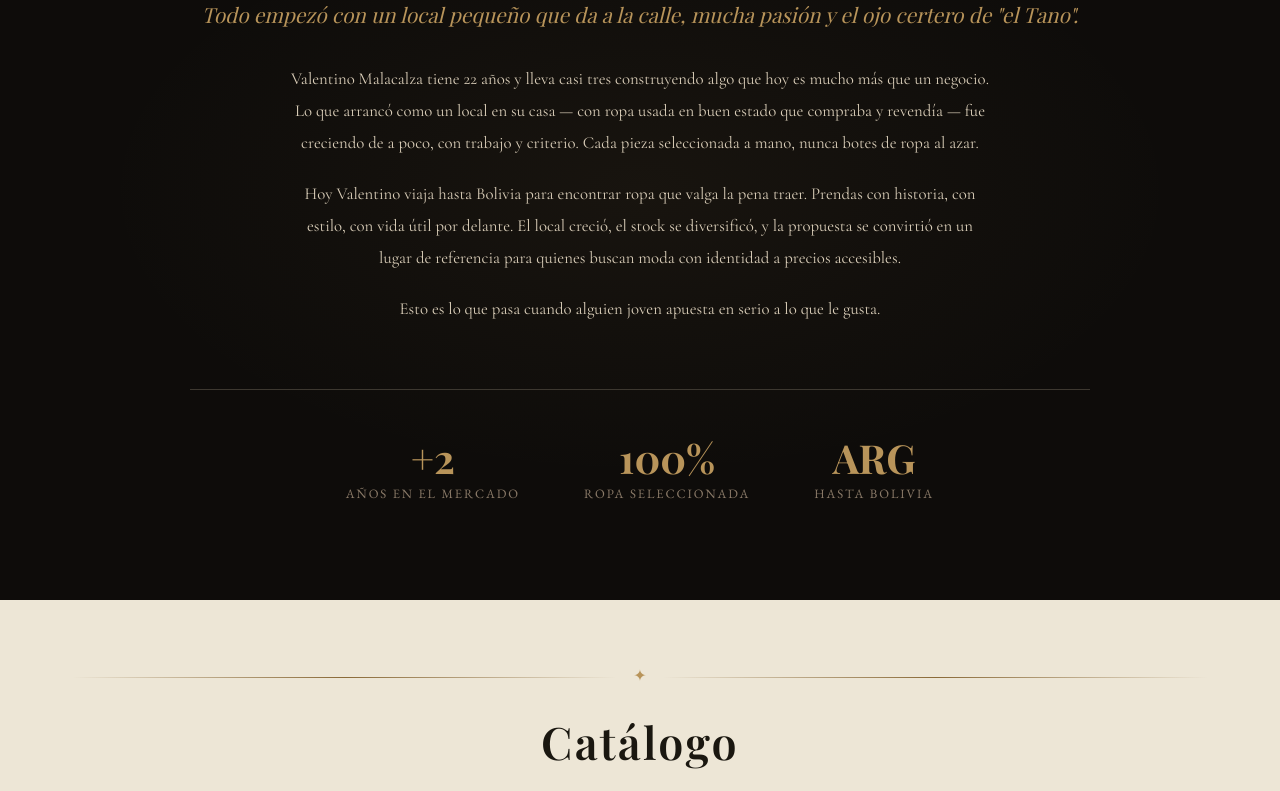
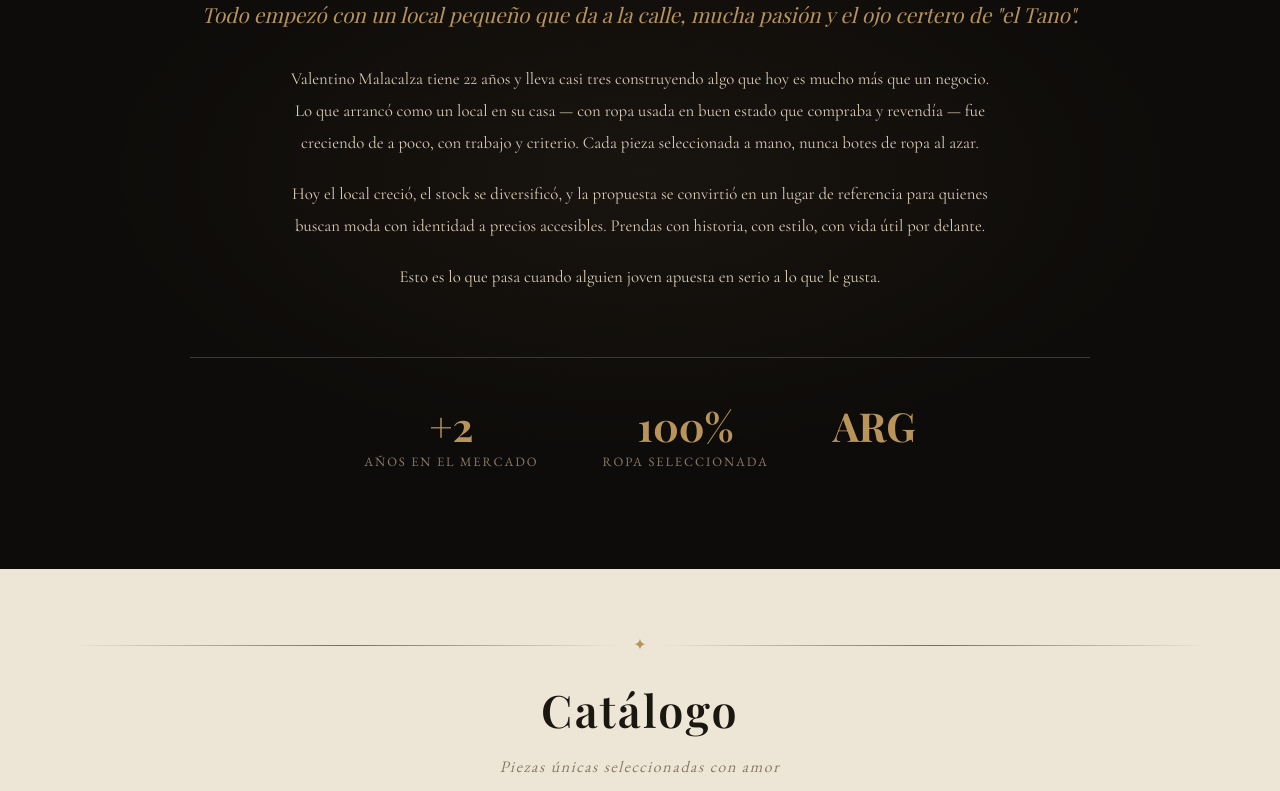
Before and after one commit to santicbsn14/Feria-Americana-14, a React (Vite) app: page / in a window 1280 px wide. Shown: the part 1011-1802 px from the top of the page. Built offline with nearby package versions, Linux system fonts and the light colour scheme; no server answers; the HTML template or start-up script is replaced by a standard one; a web font is replaced by a local one.

Commit message:
corrgiendo cmabios css.3

```diff
--- a/src/components/About.tsx
+++ b/src/components/About.tsx
@@ -15,12 +15,11 @@ export default function About() {
             Lo que arrancó como un local en su casa — con ropa usada en buen estado que compraba y revendía — fue creciendo
             de a poco, con trabajo y criterio. Cada pieza seleccionada a mano, nunca botes de ropa al azar.
           </p>
-          <p className="about__body">
-            Hoy Valentino viaja hasta Bolivia para encontrar ropa que valga la pena traer.
-            Prendas con historia, con estilo, con vida útil por delante. El local creció,
-            el stock se diversificó, y la propuesta se convirtió en un lugar de referencia
-            para quienes buscan moda con identidad a precios accesibles.
-          </p>
+<p className="about__body">
+  Hoy el local creció, el stock se diversificó, y la propuesta se convirtió
+  en un lugar de referencia para quienes buscan moda con identidad a precios accesibles.
+  Prendas con historia, con estilo, con vida útil por delante.
+</p>
           <p className="about__body">
             Esto es lo que pasa cuando alguien joven apuesta en serio a lo que le gusta.
           </p>
@@ -37,7 +36,6 @@ export default function About() {
           </div>
           <div className="about__stat">
             <span className="about__stat-number">ARG</span>
-            <span className="about__stat-label">hasta Bolivia</span>
           </div>
         </div>
       </div>
```
